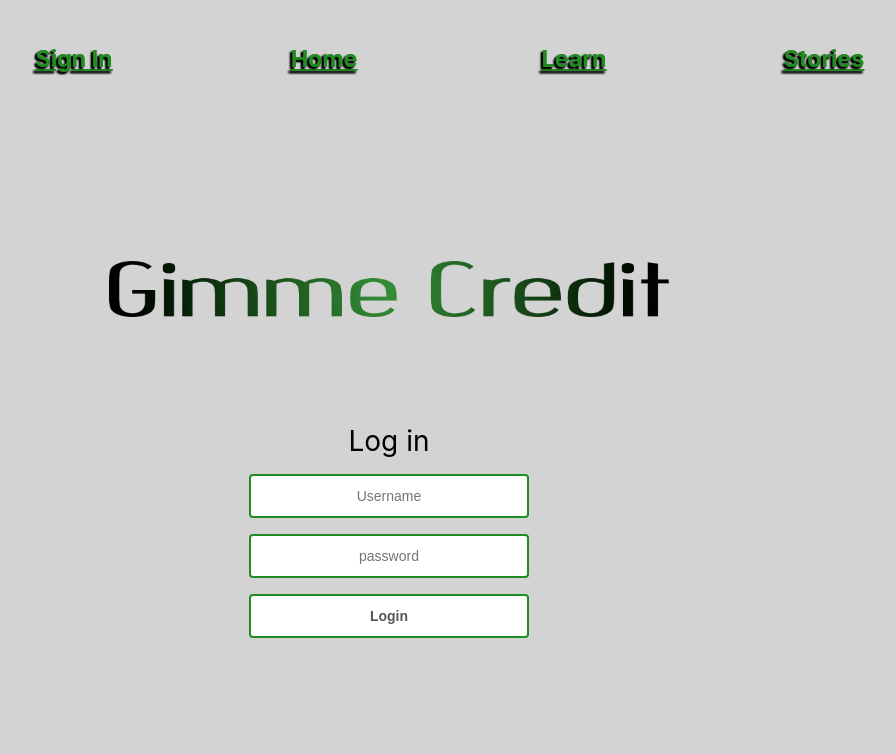
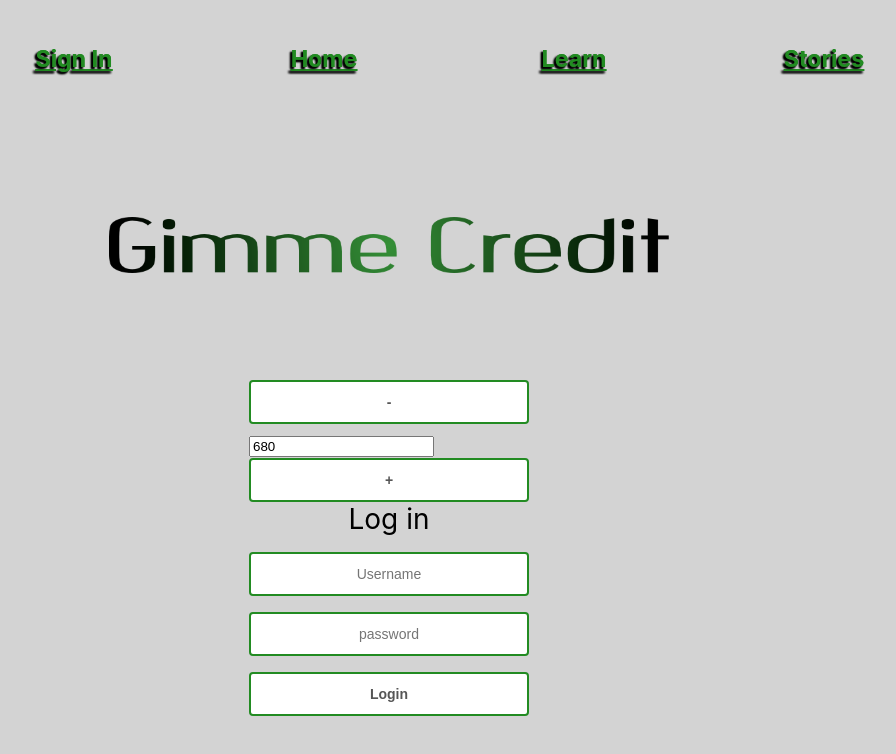
Before and after one commit to Mumrawsingh/gimme-credit-app, a React (Create React App) app in the folder client/: page / in a window 1280 px wide. Shown: the top 754 px of the page, without its empty margins (251-1147 px from the left). Built offline with nearby package versions, Linux system fonts and the light colour scheme.

Commit message:
created score handling function in CreditScore.js. propmpt and choices have not been connected as yet.

```diff
--- a/client/src/App.js
+++ b/client/src/App.js
@@ -1,8 +1,10 @@
 import React        from 'react';
-import Routing from './components/Routing';
+import Routing      from './components/Routing';
 import './App.css';
 import logo         from './gimmecreditlogo.png';
-import NavBar from './components/NavBar';
+import NavBar       from './components/NavBar';
+import CreditScore from './components/CreditScoreCounter/CreditScore';
+// import "../node_modules/bootstrap/dist/css/bootstrap.min.css";
 
 
 
@@ -17,11 +19,10 @@ function App() {
             </header>
           </div>
 
-          {/* <CreditScore/> */}
+          <CreditScore/>
           <NavBar/>
           <Routing/>
 
-          <br></br>
           <br></br>
 
         </div>
--- a/client/src/components/CreditScoreCounter/CreditScore.js
+++ b/client/src/components/CreditScoreCounter/CreditScore.js
@@ -1,14 +1,41 @@
 import React from "react";
+import {useState} from "react"
 
 function CreditScore(){
 
-    return (
-        <div className="score-card">
-            <h1>680</h1>
-        </div>
-    )
+    let [num, setNum]= useState(680);
+  let incNum =()=>{
+    if(num<730)
+    {
+    setNum(Number(num)+10);
+    }
+  };
+  let decNum = () => {
+     if(num>630)
+     {
+      setNum(num - 10);
+     }
+  }
+ let handleChange = (e)=>{
+   setNum(e.target.value);
+  }
+   return(
+    <>
+    <div className="col-xl-1">
+    <div class="input-group">
+  <div class="input-group-prepend">
+    <button class="btn btn-outline-primary" type="button" onClick={decNum}>-</button>
+  </div>
+  <input type="text" class="form-control" value={num} onChange={handleChange}/>
+  <div class="input-group-prepend">
+    <button class="btn btn-outline-primary" type="button" onClick={incNum}>+</button>
+  </div>
+</div>
+</div>
+   </>
+  );
+}
 
-}
 
 export default CreditScore;
 
--- a/package.json
+++ b/package.json
@@ -11,6 +11,7 @@
         "heroku-postbuild": "npm run clean && npm run build && npm run deploy"
     },
     "dependencies": {
+        "bootstrap": "^5.1.3",
         "mobx": "^6.3.13",
         "mobx-react": "^7.2.1",
         "react": "^17.0.2",
```
Also changed, not shown: 1 other file (tests, documents, lock files or other folders).
